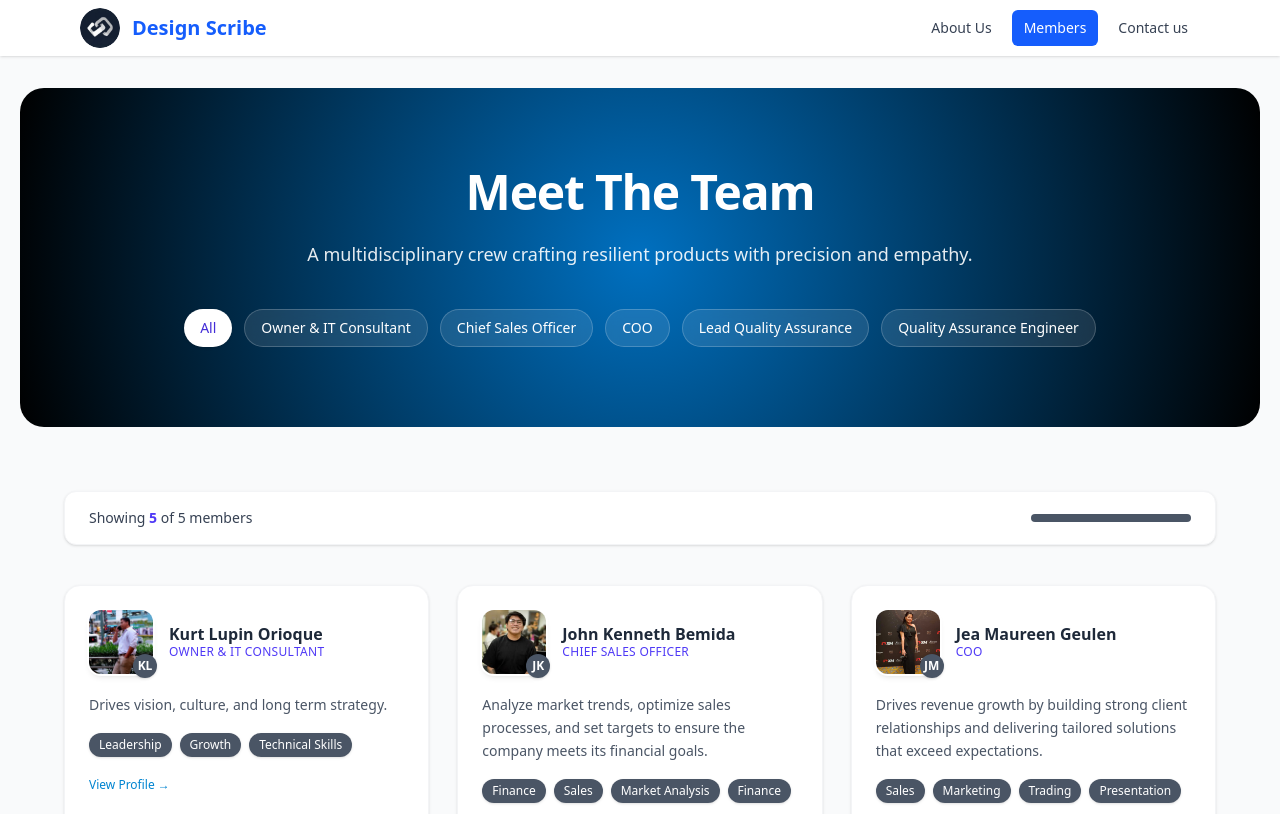
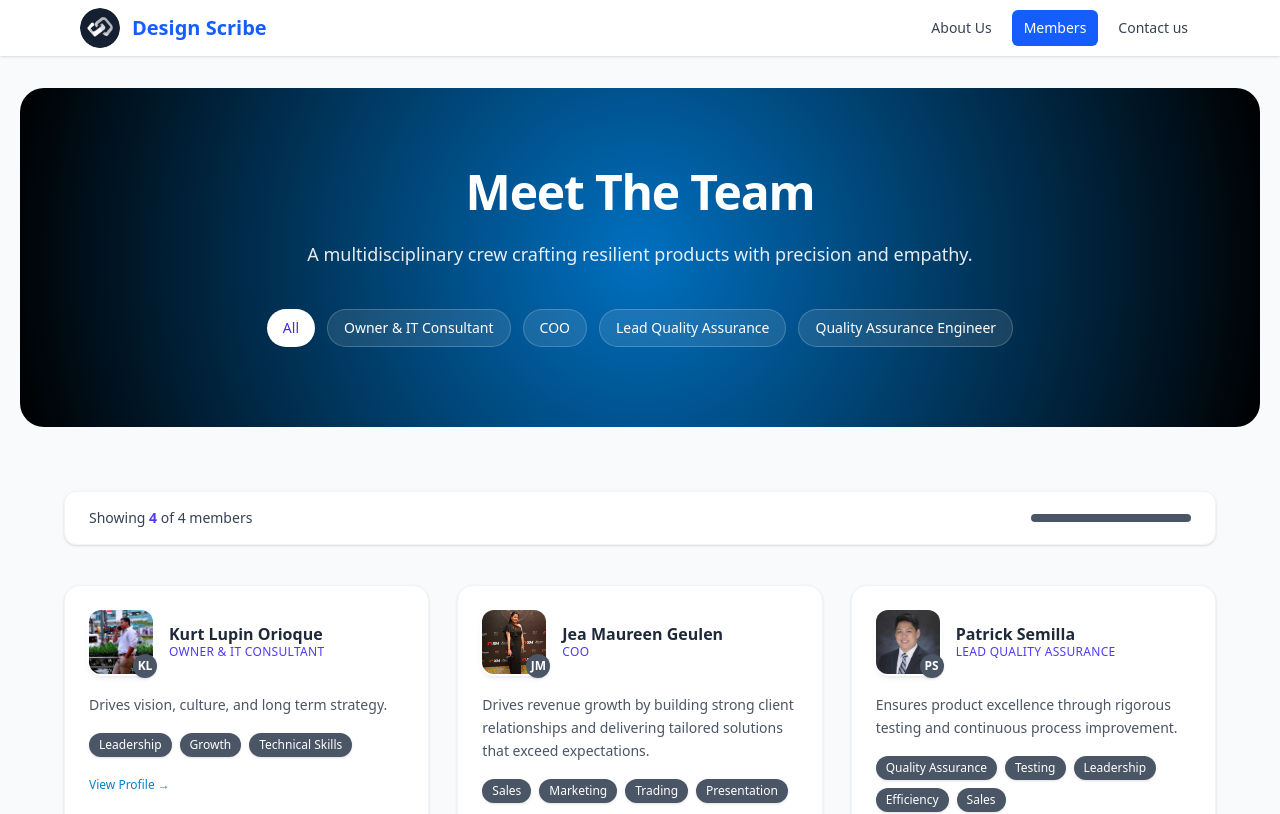
Before and after one commit to kurt112/design-scribe-website, a React (Vite) app: page /members in a window 1280 px wide. Shown: the top 814 px of the page. Built offline with nearby package versions, Linux system fonts and the light colour scheme.

Commit message:
update team members

```diff
--- a/src/members/index.jsx
+++ b/src/members/index.jsx
@@ -8,14 +8,6 @@ const team = [
         bio: 'Drives vision, culture, and long term strategy.',
         skills: ['Leadership', 'Growth', 'Technical Skills'],
         avatar: '/team-members-pictures/kurt-picture.jpg'
-    },
-    {
-        id: 2,
-        name: 'John Kenneth Bemida',
-        role: 'Chief Sales Officer',
-        bio: ' Analyze market trends, optimize sales processes, and set targets to ensure the company meets its financial goals.',
-        skills: ['Finance', 'Sales', 'Market Analysis', "Finance"],
-        avatar: '/team-members-pictures/kenneth.jpg'
     },
     {
         id: 3,
```
Also changed, not shown: public/team-members-pictures/kenneth.jpg (deleted). Lines whose indentation alone changed are shown as unchanged.
